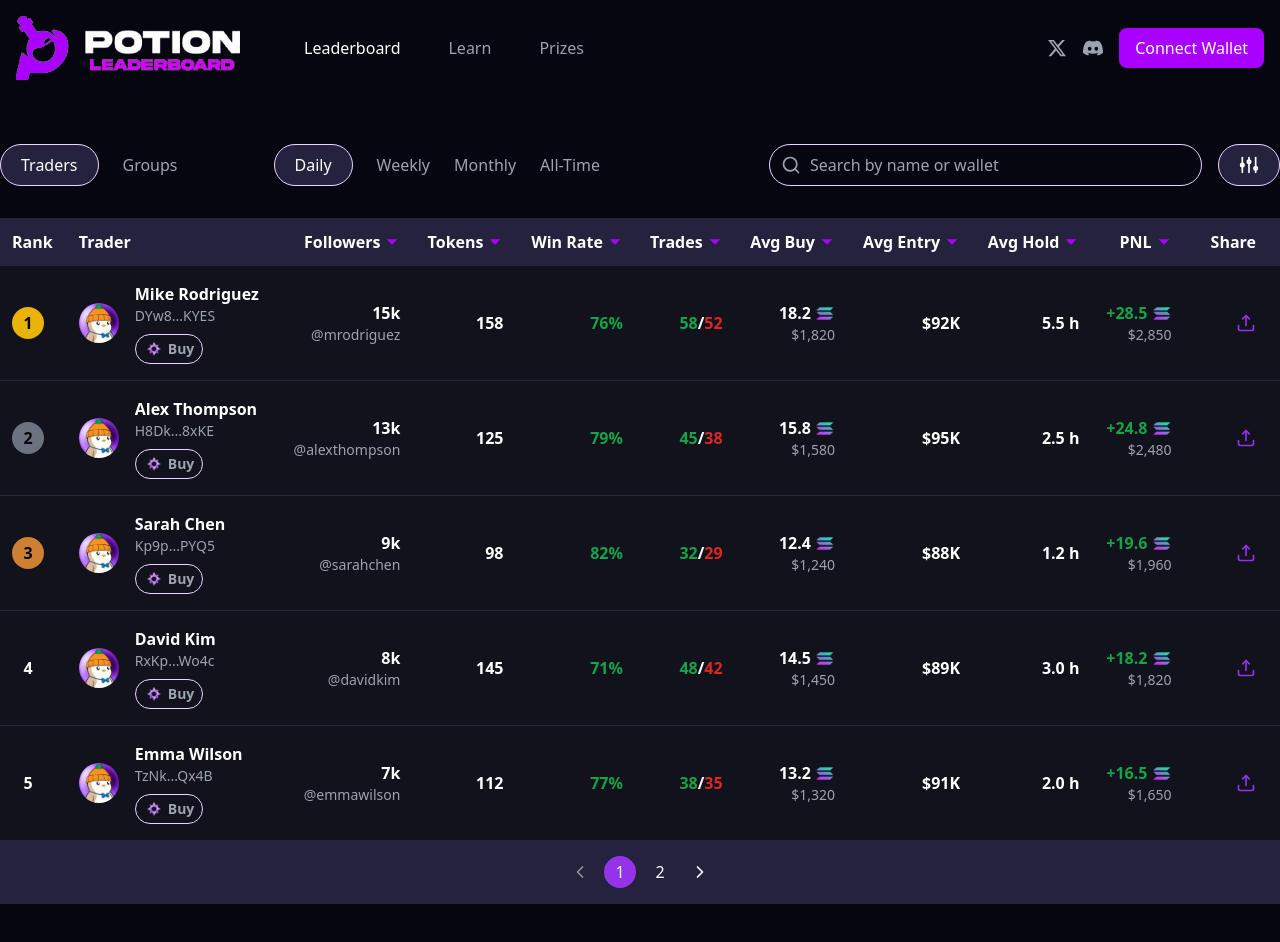
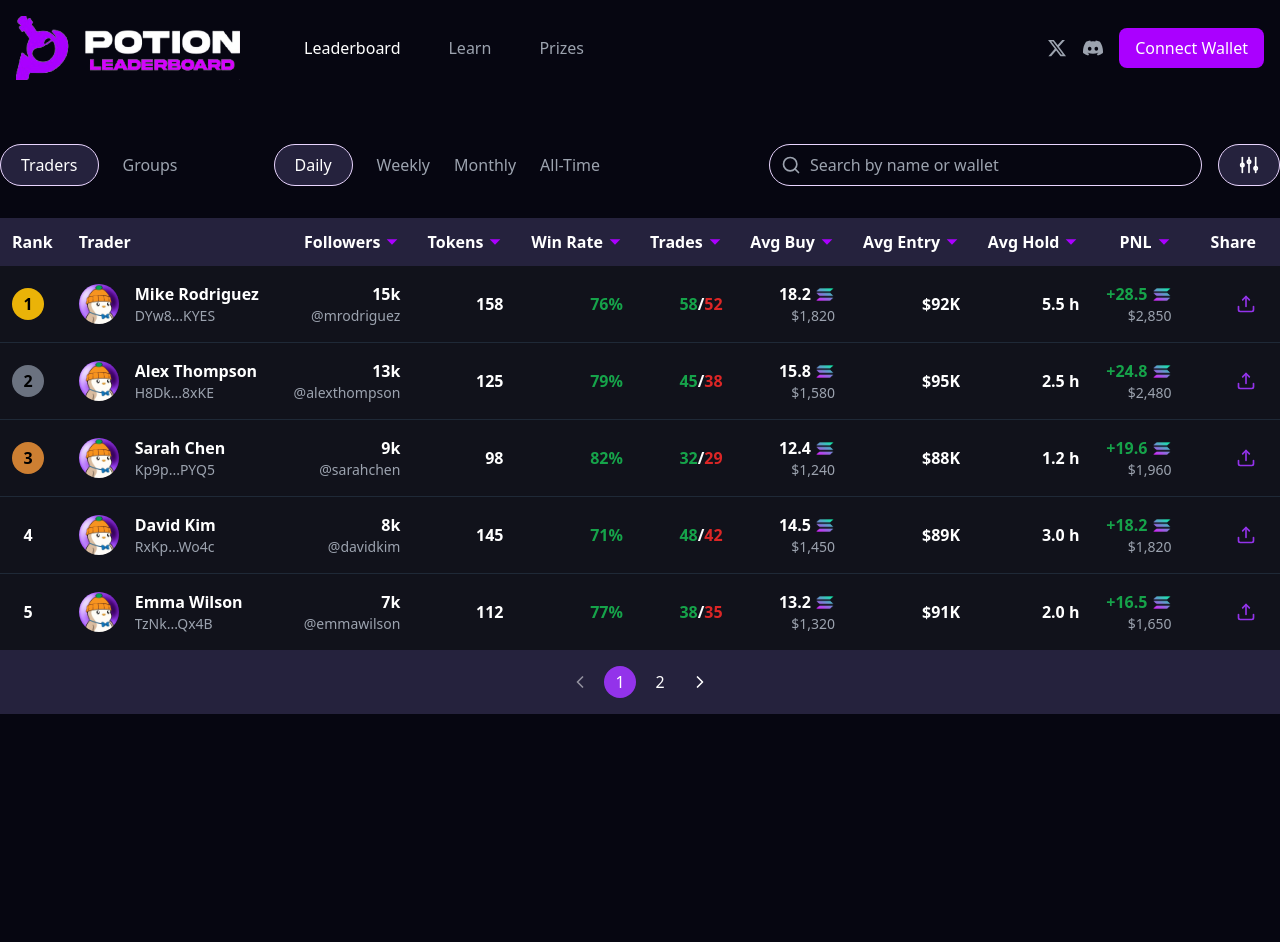
Before and after one commit to deiv-hash/potion-leaderboard, a Next.js app: page / in a window 1280 px wide. Built offline with nearby package versions, Linux system fonts and the light colour scheme.

Commit message:
Conditionally render Nova trade button in Leaderboard

```diff
--- a/app/components/Leaderboard.tsx
+++ b/app/components/Leaderboard.tsx
@@ -220,6 +220,7 @@ export function Leaderboard({
                           </div>
                         )}
                       </div>
+                      {viewType === "tokens" && (
                         <button className="flex items-center justify-center gap-1 border border-purple-200 rounded-full px-2 py-1 hover:text-white hover:bg-purple-200 transition-colors mt-2">
                           <Image
                             src="/nova.png"
@@ -229,6 +230,7 @@ export function Leaderboard({
                           />
                           <span className="text-gray-400 text-sm">Buy</span>
                         </button>
+                      )}
                     </div>
                   </div>
                 </td>
```
Lines whose indentation alone changed are shown as unchanged.
